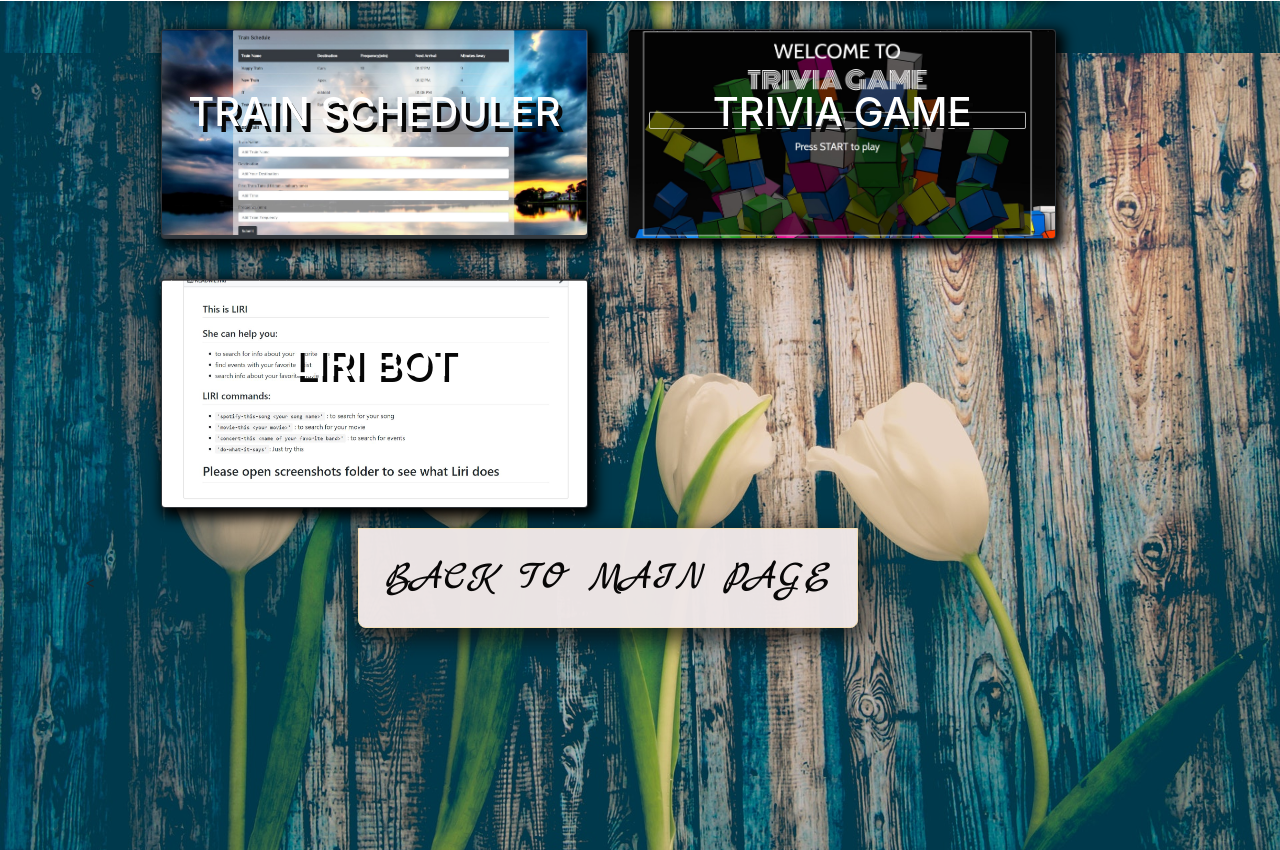
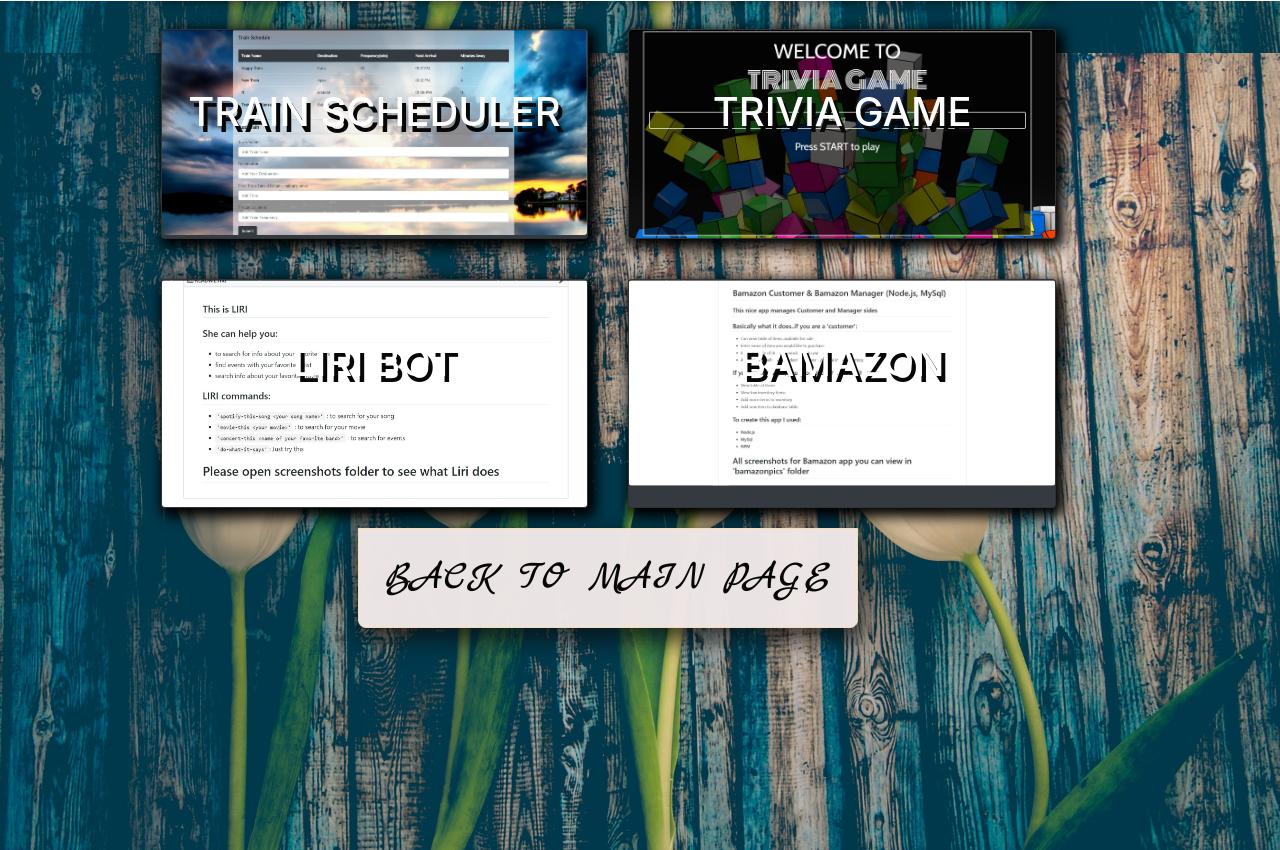
Before and after one commit to yevheniia01/updated_portfolio, a plain HTML site: page assets/portfolio.html in a window 1280 px wide. Shown: the part 799-1649 px from the top of the page. Drawn offline with nearby package versions, Linux system fonts and the light colour scheme; a web font is replaced by a local one.

Commit message:
bamazon_added

```diff
--- a/assets/portfolio.html
+++ b/assets/portfolio.html
@@ -156,6 +156,16 @@
                                                                                                   <p class="card-text"></p>
                                                                                                 </div>
                                                                                               </div>
+                                                                                              <div class="card bg-dark text-white">
+                                                                                                <img src="../assets/5555555555555.JPG" class="card-img" alt="...">
+                                                                                                <div class="card-img-overlay">
+                                                                                                        <a href="https://github.com/yevheniia01/Node.js-MySQL">
+                                                                                                  <h5 class="card-title">BAMAZON</h5>
+                                                                                                </a>
+                                                                                                  <p class="card-text"></p>
+                                                                                                  <p class="card-text"></p>
+                                                                                                </div>
+                                                                                              </div>
                                                                                         </div>
                                                                                               <!--<div class="row">
                       <div class="imgText">
```
Also changed, not shown: assets/5555555555555.JPG (added).
